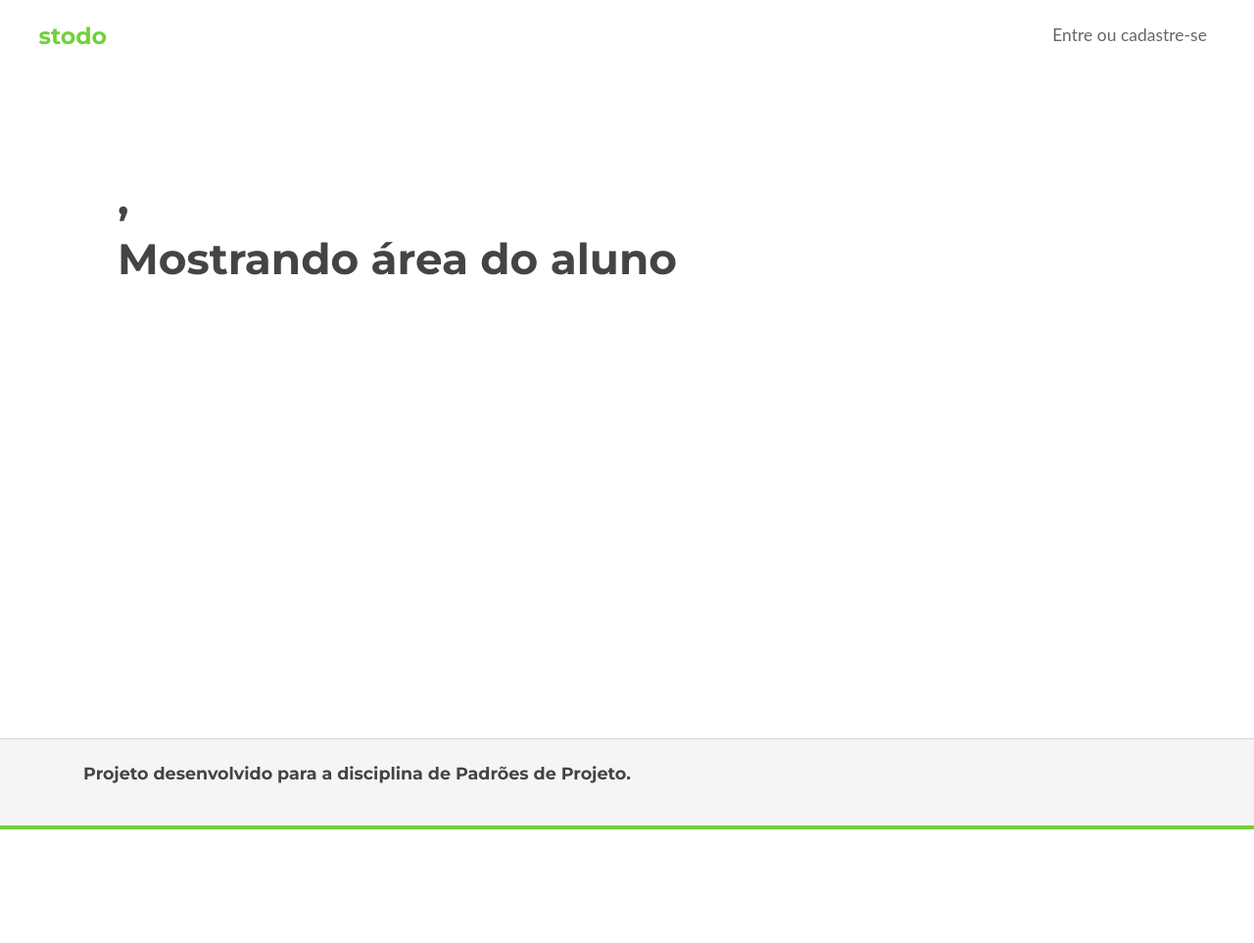
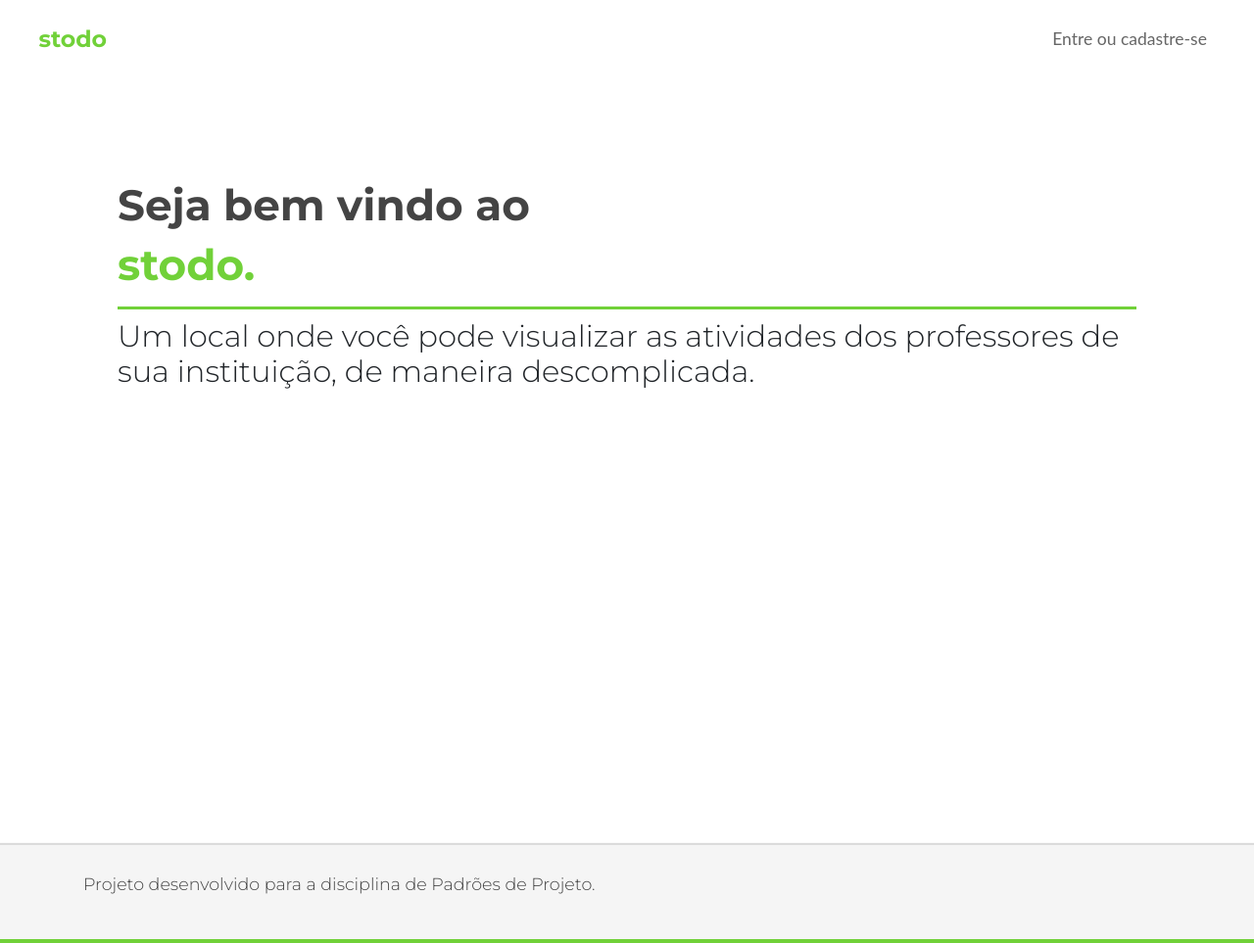
Before and after one commit to desk467/agregador-back, a Flask app: template templates/usuario/index.html in a window 1280 px wide. Shown: the whole page at 98% size. Before the commit the page ends 847 px from the top, so only its background shows below. Run offline with Flask 2, Linux system fonts and the light colour scheme; the template is opened without the code that fills it, so the values that code supplies are empty; some libraries are stand-ins or nearby versions.

Commit message:
Ajustes na área do aluno

```diff
--- a/controllers/professor_controller.py
+++ b/controllers/professor_controller.py
@@ -18,7 +18,6 @@ from models.disciplina import Disciplina
 from util import usuario
 
 # Decorators úteis para o controller
-
 
 def injetar_professor(handler):
     '''
--- a/static/css/template.css
+++ b/static/css/template.css
@@ -1,6 +1,7 @@
 * {
     font-family: 'Lato', sans-serif;
     font-size: 17.5px;
+    line-height: 2em;
 }
 
 .espaco {
@@ -11,8 +12,13 @@ label, li, p {
     color: #444;
 }
 
-h1, h2, h3, strong {
+h1, h2, h3, h4, strong {
     font-family: 'Montserrat';
+    font-weight: 700;
+}
+
+h3, h4 {
+    font-weight: 300;
 }
 
 .mensagens-sucesso {
@@ -74,6 +80,7 @@ h1, h2, h3, strong {
     bottom: 0;
 
     box-shadow: 0px -1px 1px rgba(0,0,0,0.15);
+    border-top: 1px solid #ddd;
     padding: 1.25em .25em;
     margin-top: 3em;
     width: 100%;
@@ -133,3 +140,9 @@ a.btn-focused  {
 .radio-item:hover {
     background: rgba(0,0,0,0.075);
 }
+
+.destaque {
+    color: rgb(113, 209, 57) !important;
+    padding-bottom: .35em;
+    border-bottom: 3px solid rgb(113, 209, 57);
+}
--- a/templates/template/index.html
+++ b/templates/template/index.html
@@ -8,7 +8,7 @@
     <link rel="stylesheet" href="https://maxcdn.bootstrapcdn.com/bootstrap/4.0.0/css/bootstrap.min.css">
     <link rel="stylesheet" href="https://maxcdn.bootstrapcdn.com/font-awesome/4.7.0/css/font-awesome.min.css">
     <link rel="stylesheet" href="https://fonts.googleapis.com/css?family=Source+Sans+Pro">
-    <link rel="stylesheet" href="https://fonts.googleapis.com/css?family=Montserrat:700">
+    <link rel="stylesheet" href="https://fonts.googleapis.com/css?family=Montserrat:300,700">
     <link rel="stylesheet" href="{{ url_for('static', filename='css/template.css') }}">
     <title>Agregador de disciplinas</title>
 </head>
--- a/templates/usuario/area_aluno.html
+++ b/templates/usuario/area_aluno.html
@@ -1 +1,7 @@
-<h1>Mostrando área do aluno</h1>
+<h3>Aqui está seu cronograma</h3>
+
+<h4>Segunda-feira</h4>
+<h4>Terça-feira</h4>
+<h4>Quarta-feira</h4>
+<h4>Quinta-feira</h4>
+<h4>Sexta-feira</h4>
--- a/templates/usuario/index.html
+++ b/templates/usuario/index.html
@@ -2,12 +2,17 @@
 
 {% block content %}
 <div class="jumbotron">
-    <h1>{{ saudacao }}, {{ session.usuario.nome }} </h1>
-
-    {% if session.usuario.tipo_usuario == 1 %}
-        {% include 'usuario/area_professor.html' %}
+    {% if session.usuario %}
+        <h1>{{ saudacao }}, {{ session.usuario.nome }} </h1>
+        <hr>
+        {% if session.usuario.tipo_usuario == 1 %}
+            {% include 'usuario/area_professor.html' %}
+        {% else %}
+            {% include 'usuario/area_aluno.html' %}
+        {% endif %}
     {% else %}
-        {% include 'usuario/area_aluno.html' %}
+        <h1>Seja bem vindo ao </h1><h1 class="destaque">stodo.</h1>
+        <h3>Um local onde você pode visualizar as atividades dos professores de sua instituição, de maneira descomplicada.</h3>
     {% endif %}
 </div>
 {% endblock %}
```
